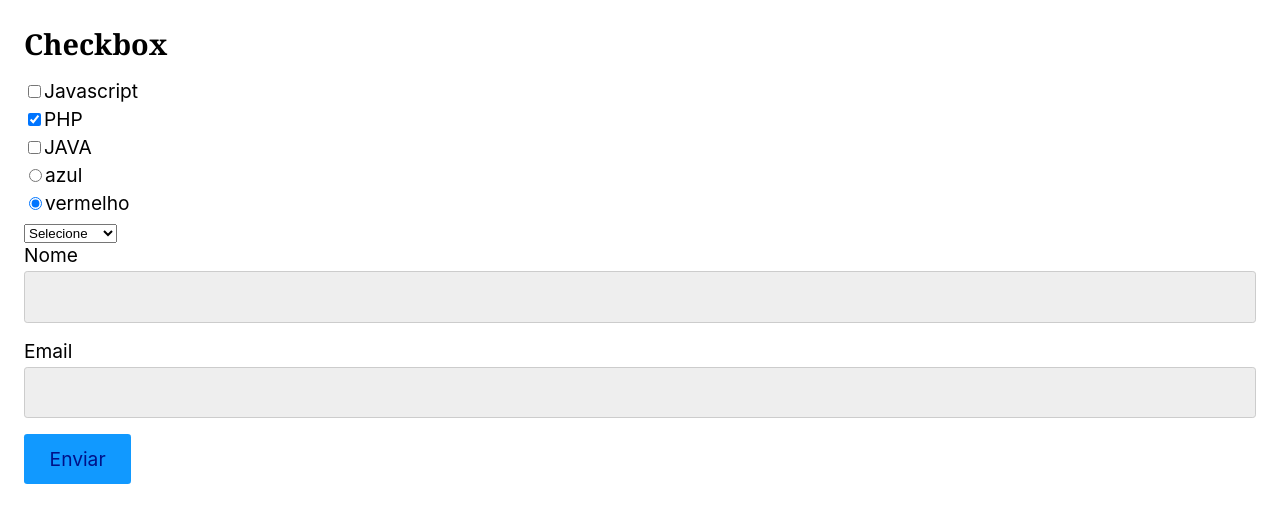
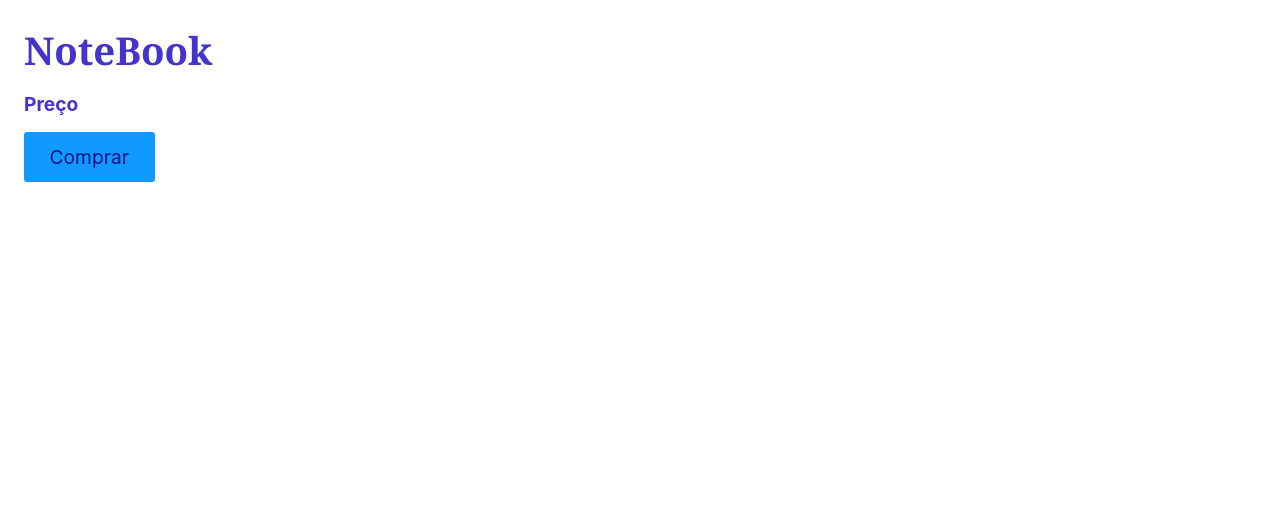
Before and after one commit to JosueFernandes7/OneBitCode, a React (Create React App) app in the folder ReactJs/04. ReactAppOg/myapp/: page / in a window 1280 px wide. Shown: the top 522 px of the page. Built offline with nearby package versions, Linux system fonts and the light colour scheme.

Commit message:
css import e css Modules

```diff
--- a/ReactJs/04. ReactAppOg/myapp/src/App.js
+++ b/ReactJs/04. ReactAppOg/myapp/src/App.js
@@ -1,25 +1,11 @@
 import React from 'react'
-import Input from './Form/Input'
-import Select from './Form/Select';
-import Radio from './Form/Radio';
-import Checkbox from './Form/Checkbox';
+import Produto from './Components/Produto'
+
 const App = () => {
-  const [nome,setNome] = React.useState('');
-  const [email,setEmail] = React.useState('');
-  const [produto, setProduto] = React.useState('')
-  const [cor, setCor] = React.useState('vermelho');
-  const [linguagens, setLinguagens] = React.useState(['PHP']);
-  return (
-    <form>
-      <h2>Checkbox</h2>
-      <Checkbox options={['Javascript','PHP','JAVA']} value={linguagens} setValue={setLinguagens}/>
-      <Radio options={['azul','vermelho']} value={cor} setValue = {setCor}/>
-      <Select options={['smartphone','tablet']} value={produto} setValue={setProduto}/>
-      <Input label="Nome" id="nome" value={nome} setValue={setNome} required/>
-      <Input label="Email" id="email" type="email" value={email} setValue={setEmail} />
-      <button>Enviar</button>
-    </form>
-  )
+
+  return <div>
+    <Produto/>
+  </div>
 }
 
 export default App
--- /dev/null
+++ b/ReactJs/04. ReactAppOg/myapp/src/Components/Produto.js
@@ -0,0 +1,17 @@
+import React from 'react'
+import styles from './Produto.module.css'
+function Produto() {
+  console.log(styles.titulo);
+  function handleClick({target}){
+    target.classList.toggle(styles.comprar);
+  }
+  return (
+    <div>
+      <h1 className={styles.titulo}>NoteBook</h1>
+      <p className={styles.preco}>Preço</p>
+      <button onClick={handleClick}>Comprar</button>
+    </div>
+  )
+}
+
+export default Produto
--- /dev/null
+++ b/ReactJs/04. ReactAppOg/myapp/src/Components/Produto.module.css
@@ -0,0 +1,12 @@
+.titulo,
+.preco {
+  color: #43c;
+}
+
+.preco {
+  font-weight: bold;
+}
+
+.comprar {
+  transform: rotate(90deg) translateY(-100px);
+}
--- a/ReactJs/04. ReactAppOg/myapp/src/Form/Checkbox.js
+++ /dev/null
@@ -1,27 +0,0 @@
-import React from 'react'
-
-function Checkbox({options, value, setValue}) {
-  console.log(value);
-  function handleChange({target}){
-    const {checked} = target;
-    if(checked) setValue([...value, target.value]);
-    else setValue(value.filter(value => value !== target.value));
-  }
-  return (
-    <>
-      {options.map((option, index) => (
-        <label key={index}>
-          <input
-          checked={value.includes(option)}
-          type="checkbox"
-          value={option}
-          onChange={handleChange}
-          ></input>
-          {option}
-        </label>
-      ))}
-    </>
-  )
-}
-
-export default Checkbox
--- a/ReactJs/04. ReactAppOg/myapp/src/Form/Input.js
+++ /dev/null
@@ -1,18 +0,0 @@
-import React from 'react'
-
-const Input = ({ id, label, value, setValue, ...props }) => {
-  return (
-    <>
-      <label htmlFor={id}>{label}</label>
-      <input
-        type="text"
-        id={id}
-        name={id}
-        value={value}
-        onChange={({ target }) => setValue(target.value)}
-        {...props}
-      ></input>
-    </>
-  )
-}
-export default Input
--- a/ReactJs/04. ReactAppOg/myapp/src/Form/Radio.js
+++ /dev/null
@@ -1,24 +0,0 @@
-import React from 'react';
-
-const Radio = ({options, value, setValue}) => {
-  return (
-    <>
-    {options.map((op, index) => (
-      <label key={index}>
-        <input
-        type="radio"
-        checked={value === op}
-        value={op}
-        onChange={({target}) =>setValue(target.value)}
-        >
-        </input>
-        {op}
-      </label>
-    ))}
-    {/* {options.map((option, index) =>(
-    )} */}
-    </>
-  )
-}
-
-export default Radio;
--- a/ReactJs/04. ReactAppOg/myapp/src/Form/Select.js
+++ /dev/null
@@ -1,20 +0,0 @@
-import React from 'react'
-
-function Select({ options, value, setValue }) {
-  return (
-    <select value={value} onChange={({target}) => setValue(target.value)}>
-      <option value="" disabled>Selecione</option>
-      {options.map((option, index) => (
-        <option
-          style={{ textTransform: 'capitalize' }}
-          key={index}
-          value={option}
-        >
-          {option}
-        </option>
-      ))}
-    </select>
-  )
-}
-
-export default Select
```
